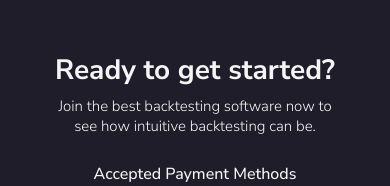
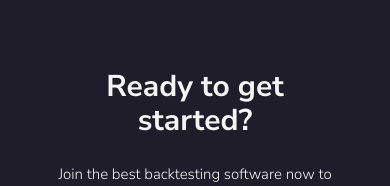
Before and after one commit to PongTK/FXReplay-clone, a React (Vite) app: page / in a window 390 px wide. Shown: the part 11600-11786 px from the top of the page. Built offline with nearby package versions, Linux system fonts and the light colour scheme.

Commit message:
change pricing font size

```diff
--- a/src/components/Pricing/Pricing.css
+++ b/src/components/Pricing/Pricing.css
@@ -148,8 +148,9 @@ p.feature-list-item{
 
 @media (max-width: 767px){
     h1.heading{
-        font-size: 28px;
-        line-height: 0;
+        font-size: 30px;
+        line-height: 34px;
+        display: block;
     }
     p.large-p {
         font-size: 15px;
```
